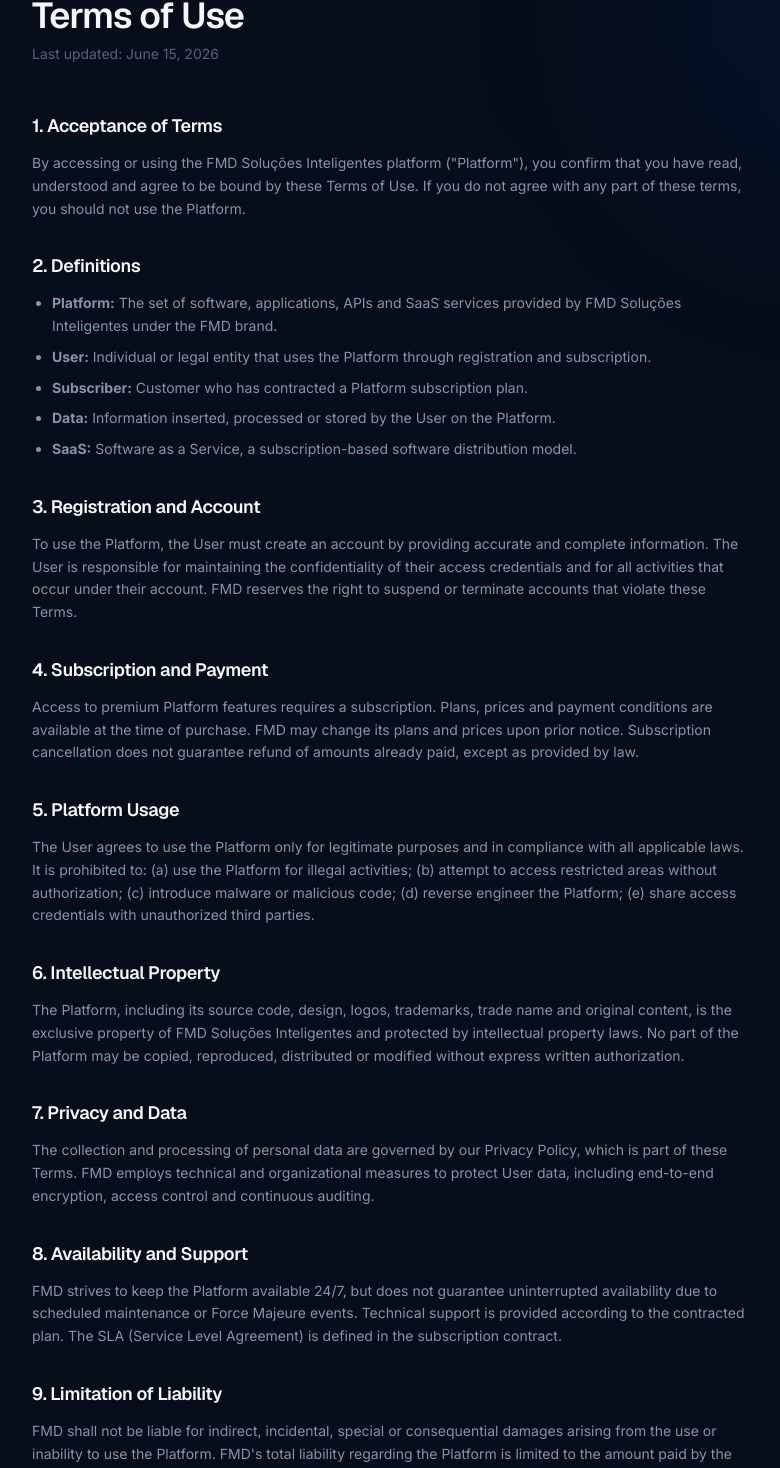
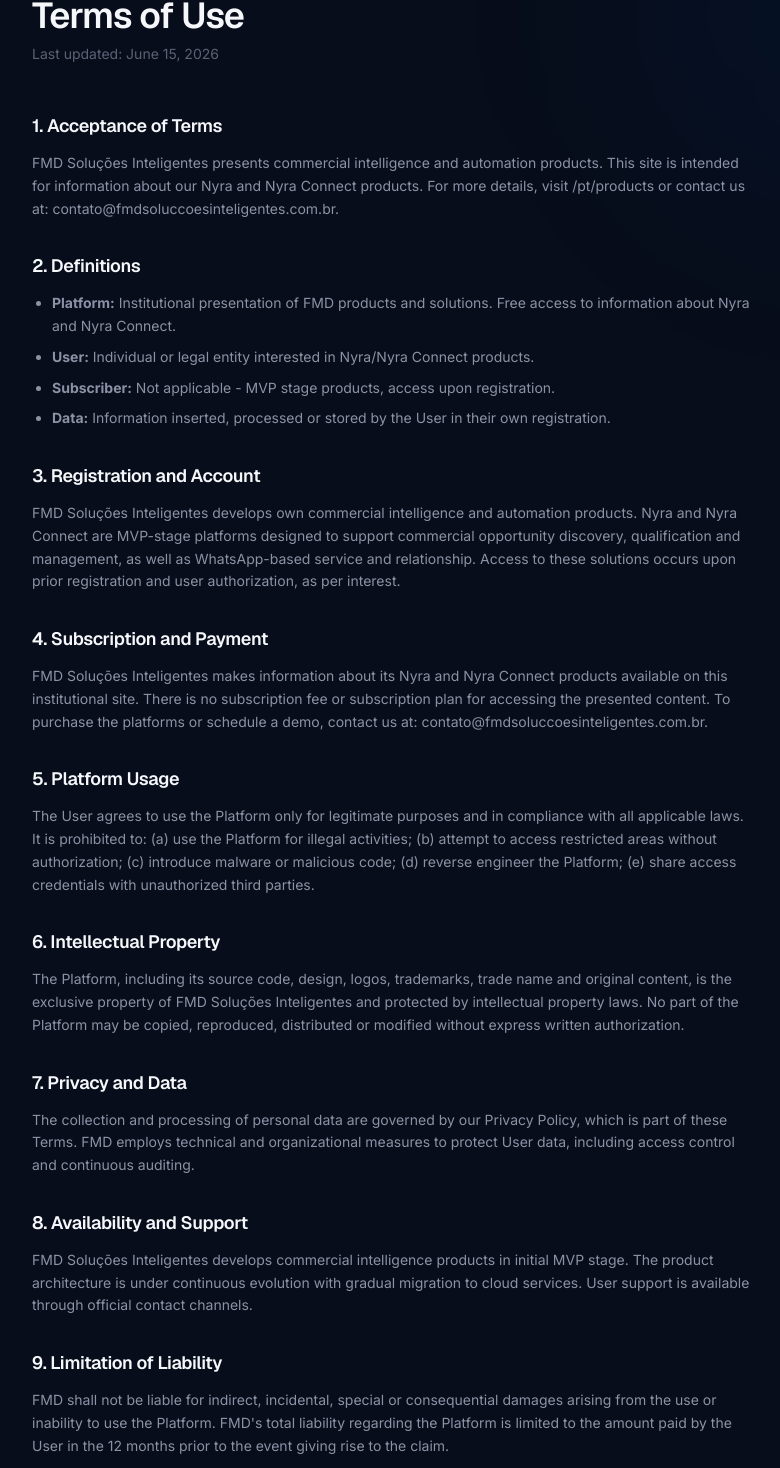
Before and after one commit to fmd-create/sitefmd, a Next.js app: page /en/termos-de-uso in a window 1280 px wide. Shown: the part 185-1653 px from the top of the page, without its empty margins (248-1028 px from the left). Built offline with nearby package versions, Linux system fonts and the light colour scheme.

Commit message:
AWS Activate compliance: adjust technical claims, product listings, and policy documents

```diff
--- a/src/app/[locale]/page.tsx
+++ b/src/app/[locale]/page.tsx
@@ -389,7 +389,7 @@
                   icon: Server,
                   title: "Arquitetura Modular",
                   desc: "Sistemas projetados em camadas independentes que evoluem separadamente. Cada módulo escala sob demanda sem reescritas.",
-                  tags: ["Microsserviços", "Clean Architecture", "Evolução contínua"]
+                  tags: ["Clean Architecture", "Evolução contínua"]
                 },
                 {
                   icon: Lock,
@@ -401,7 +401,7 @@
                   icon: Zap,
                   title: "Escalabilidade",
                   desc: "Arquitetura preparada para crescimento. Cada módulo escala independentemente — sem interrupções, sem limites artificiais.",
-                  tags: ["Microsserviços", "Elasticidade", "Alta performance"]
+                  tags: ["Elasticidade", "Performance"]
                 }
               ].map((pillar) => (
                 <RevealOnScroll key={pillar.title}>
--- a/src/app/[locale]/termos-de-uso/layout.tsx
+++ b/src/app/[locale]/termos-de-uso/layout.tsx
@@ -7,8 +7,8 @@
 };
 
 const descriptions: Record<string, string> = {
-  pt: "Termos de Uso da plataforma FMD Soluções Inteligentes. Condições gerais para utilização dos nossos serviços e produtos SaaS.",
-  en: "Terms of Use for the FMD Soluções Inteligentes platform. General conditions for using our SaaS services and products.",
+  pt: "Termos de Uso da FMD Soluções Inteligentes. Condições gerais para utilização do site e produtos Nyra/Nyra Connect.",
+  en: "Terms of Use for FMD Soluções Inteligentes. General conditions for using the website and Nyra/Nyra Connect products.",
 };
 
 export async function generateMetadata({ params }: { params: Promise<{ locale: string }> }): Promise<Metadata> {
--- a/src/app/[locale]/termos-de-uso/page.tsx
+++ b/src/app/[locale]/termos-de-uso/page.tsx
@@ -42,8 +42,8 @@
                 </h2>
                 <p>
                   {isPt
-                    ? "Ao acessar ou utilizar a plataforma FMD Soluções Inteligentes (\"Plataforma\"), você confirma que leu, entendeu e concorda em estar vinculado a estes Termos de Uso. Se você não concordar com qualquer parte destes termos, não deverá utilizar a Plataforma."
-                    : "By accessing or using the FMD Soluções Inteligentes platform (\"Platform\"), you confirm that you have read, understood and agree to be bound by these Terms of Use. If you do not agree with any part of these terms, you should not use the Platform."}
+                    ? "A FMD Soluções Inteligentes apresenta produtos e soluções de inteligência comercial e automação. Este site destina-se a informações sobre nossos produtos Nyra e Nyra Connect. Para mais detalhes, acesse /pt/products ou entre em contato pelo e-mail: contato@fmdsoluccoesinteligentes.com.br."
+                    : "FMD Soluções Inteligentes presents commercial intelligence and automation products. This site is intended for information about our Nyra and Nyra Connect products. For more details, visit /pt/products or contact us at: contato@fmdsoluccoesinteligentes.com.br."}
                 </p>
               </section>
 
@@ -54,19 +54,17 @@
                 <ul className="list-disc pl-5 space-y-2">
                   {isPt ? (
                     <>
-                      <li><strong>Plataforma:</strong> Conjunto de software, aplicações, APIs e serviços SaaS fornecidos pela FMD Soluções Inteligentes sob a marca FMD.</li>
-                      <li><strong>Usuário:</strong> Pessoa física ou jurídica que utiliza a Plataforma mediante cadastro e assinatura.</li>
-                      <li><strong>Assinante:</strong> Cliente que contratou um plano de assinatura da Plataforma.</li>
-                      <li><strong>Dados:</strong> Informações inseridas, processadas ou armazenadas pelo Usuário na Plataforma.</li>
-                      <li><strong>SaaS:</strong> Software como Serviço, modelo de distribuição de software sob assinatura.</li>
+                      <li><strong>Plataforma:</strong> Apresentação institucional de produtos e soluções FMD. Acesso gratuito a informações sobre Nyra e Nyra Connect.</li>
+                      <li><strong>Usuário:</strong> Pessoa física ou jurídica interessada em produtos Nyra/Nyra Connect.</li>
+                      <li><strong>Assinante:</strong> Não aplica - produtos em estágio MVP, acesso mediante cadastro.</li>
+                      <li><strong>Dados:</strong> Informações inseridas, processadas ou armazenadas pelo Usuário em cadastro próprio.</li>
                     </>
                   ) : (
                     <>
-                      <li><strong>Platform:</strong> The set of software, applications, APIs and SaaS services provided by FMD Soluções Inteligentes under the FMD brand.</li>
-                      <li><strong>User:</strong> Individual or legal entity that uses the Platform through registration and subscription.</li>
-                      <li><strong>Subscriber:</strong> Customer who has contracted a Platform subscription plan.</li>
-                      <li><strong>Data:</strong> Information inserted, processed or stored by the User on the Platform.</li>
-                      <li><strong>SaaS:</strong> Software as a Service, a subscription-based software distribution model.</li>
+<li><strong>Platform:</strong> Institutional presentation of FMD products and solutions. Free access to information about Nyra and Nyra Connect.</li>
+                      <li><strong>User:</strong> Individual or legal entity interested in Nyra/Nyra Connect products.</li>
+                      <li><strong>Subscriber:</strong> Not applicable - MVP stage products, access upon registration.</li>
+                      <li><strong>Data:</strong> Information inserted, processed or stored by the User in their own registration.</li>
                     </>
                   )}
                 </ul>
@@ -78,8 +76,8 @@
                 </h2>
                 <p>
                   {isPt
-                    ? "Para utilizar a Plataforma, o Usuário deverá criar uma conta fornecendo informações precisas e completas. O Usuário é responsável por manter a confidencialidade de suas credenciais de acesso e por todas as atividades que ocorrerem em sua conta. A FMD reserva-se o direito de suspender ou encerrar contas que violem estes Termos."
-                    : "To use the Platform, the User must create an account by providing accurate and complete information. The User is responsible for maintaining the confidentiality of their access credentials and for all activities that occur under their account. FMD reserves the right to suspend or terminate accounts that violate these Terms."}
+                    ? "A FMD Soluções Inteligentes desenvolve produtos próprios de inteligência comercial e automação. A NYRA e a NYRA Connect são plataformas em estágio MVP, projetadas para apoiar a descoberta, qualificação e gestão de oportunidades comerciais, bem como atendimento e relacionamento via WhatsApp. O acesso a estas soluções ocorre mediante cadastro prévio e autorização, conforme interesse do usuário."
+                    : "FMD Soluções Inteligentes develops own commercial intelligence and automation products. Nyra and Nyra Connect are MVP-stage platforms designed to support commercial opportunity discovery, qualification and management, as well as WhatsApp-based service and relationship. Access to these solutions occurs upon prior registration and user authorization, as per interest."}
                 </p>
               </section>
 
@@ -89,8 +87,8 @@
                 </h2>
                 <p>
                   {isPt
-                    ? "O acesso a funcionalidades premium da Plataforma requer a contratação de uma assinatura. Os planos, preços e condições de pagamento estão disponíveis no momento da contratação. A FMD poderá alterar seus planos e preços mediante aviso prévio. O cancelamento da assinatura não garante reembolso de valores já pagos, exceto quando previsto em lei."
-                    : "Access to premium Platform features requires a subscription. Plans, prices and payment conditions are available at the time of purchase. FMD may change its plans and prices upon prior notice. Subscription cancellation does not guarantee refund of amounts already paid, except as provided by law."}
+                    ? "A FMD Soluções Inteligentes disponibiliza informações sobre seus produtos Nyra e Nyra Connect neste site institucional. Não há cobrança de assinatura ou plano de assinatura para acesso ao conteúdo apresentado. Para aquisição das plataformas ou agendamento de demonstração, entre em contato pelo e-mail: contato@fmdsoluccoesinteligentes.com.br."
+                    : "FMD Soluções Inteligentes makes information about its Nyra and Nyra Connect products available on this institutional site. There is no subscription fee or subscription plan for accessing the presented content. To purchase the platforms or schedule a demo, contact us at: contato@fmdsoluccoesinteligentes.com.br."}
                 </p>
               </section>
 
@@ -122,8 +120,8 @@
                 </h2>
                 <p>
                   {isPt
-                    ? "A coleta e o tratamento de dados pessoais são regidos pela nossa Política de Privacidade, que integra estes Termos. A FMD emprega medidas técnicas e organizacionais para proteger os dados dos Usuários, incluindo criptografia de ponta a ponta, controle de acesso e auditoria contínua."
-                    : "The collection and processing of personal data are governed by our Privacy Policy, which is part of these Terms. FMD employs technical and organizational measures to protect User data, including end-to-end encryption, access control and continuous auditing."}
+                    ? "A coleta e o tratamento de dados pessoais são regidos pela nossa Política de Privacidade, que integra estes Termos. A FMD emprega medidas técnicas e organizacionais para proteger os dados dos Usuários, incluindo controle de acesso e auditoria contínua."
+                    : "The collection and processing of personal data are governed by our Privacy Policy, which is part of these Terms. FMD employs technical and organizational measures to protect User data, including access control and continuous auditing."}
                 </p>
               </section>
 
@@ -133,8 +131,8 @@
                 </h2>
                 <p>
                   {isPt
-                    ? "A FMD se esforça para manter a Plataforma disponível 24/7, mas não garante disponibilidade ininterrupta devido a manutenções programadas ou Eventos de Força Maior. O suporte técnico é fornecido conforme o plano contratado. O SLA (Acordo de Nível de Serviço) é definido no contrato de assinatura."
-                    : "FMD strives to keep the Platform available 24/7, but does not guarantee uninterrupted availability due to scheduled maintenance or Force Majeure events. Technical support is provided according to the contracted plan. The SLA (Service Level Agreement) is defined in the subscription contract."}
+                    ? "A FMD Soluções Inteligentes desenvolve produtos de inteligência comercial em estágio inicial (MVP). A arquitetura dos produtos está em evolução contínua com migração gradual para serviços de nuvem. O suporte ao usuário está disponível pelos canais de contato oficiais."
+                    : "FMD Soluções Inteligentes develops commercial intelligence products in initial MVP stage. The product architecture is under continuous evolution with gradual migration to cloud services. User support is available through official contact channels."}
                 </p>
               </section>
 
--- a/src/i18n/messages/en.json
+++ b/src/i18n/messages/en.json
@@ -55,7 +55,7 @@
     "methodology": {
       "badge": "Architecture",
       "headline": "Modular. Secure. Scalable.",
-      "subtitle": "Built for continuous evolution with the highest engineering standards.",
+      "subtitle": "Built for continuous evolution with good engineering practices.",
       "steps": [
         { "label": "Modular Architecture", "desc": "Systems in independent layers" },
         { "label": "Security by Design", "desc": "Protection built into development" },
@@ -125,7 +125,7 @@
     "ai_tech": "Python | PyTorch | TensorFlow | Hugging Face | LangChain | OpenAI | Anthropic | Qdrant | Milvus | MLflow",
     "ai_results": "Production models | Operational cost reduction | Complex decision automation",
     "software": "Software Engineering",
-    "software_desc": "Clean architecture, microservices, REST APIs, scalable systems and complete SaaS platforms. Enterprise standards and engineering best practices.",
+    "software_desc": "Clean architecture, microservices, REST APIs, scalable systems and commercial intelligence platforms. Enterprise standards and engineering best practices.",
     "software_problem": "Legacy systems accumulate technical debt. Fragile architectures block growth. Every new feature is slower and more expensive than the last.",
     "software_approach": "We design architectures from scratch — or restructure existing systems — with Clean Architecture, DDD, Event-Driven Design and microservices. Every technical decision is a business decision.",
     "software_tech": "TypeScript | Python | Go | Rust | Node.js | Next.js | React | PostgreSQL | Redis | Kafka | Docker | Kubernetes",
--- a/src/i18n/messages/pt.json
+++ b/src/i18n/messages/pt.json
@@ -55,7 +55,7 @@
     "methodology": {
       "badge": "Arquitetura",
       "headline": "Modular. Segura. Escalável.",
-      "subtitle": "Construída para evolução contínua com os mais altos padrões de engenharia.",
+      "subtitle": "Construída para evolução contínua com boas práticas de engenharia.",
       "steps": [
         { "label": "Arquitetura Modular", "desc": "Sistemas em camadas independentes" },
         { "label": "Segurança por Design", "desc": "Proteção incorporada ao desenvolvimento" },
@@ -125,7 +125,7 @@
     "ai_tech": "Python | PyTorch | TensorFlow | Hugging Face | LangChain | OpenAI | Anthropic | Qdrant | Milvus | MLflow",
     "ai_results": "Modelos em produção | Redução de custos operacionais | Automação de decisões complexas",
     "software": "Engenharia de Software",
-    "software_desc": "Arquitetura limpa, microsserviços, APIs REST, sistemas escaláveis e plataformas SaaS completas. Padrões enterprise e boas práticas de engenharia.",
+    "software_desc": "Arquitetura limpa, microsserviços, APIs REST, sistemas escaláveis e plataformas de inteligência comercial. Padrões enterprise e boas práticas de engenharia.",
     "software_problem": "Sistemas legados acumulam dívida técnica. Arquiteturas frágeis travam o crescimento. Cada nova feature é mais lenta e mais cara que a anterior.",
     "software_approach": "Projetamos arquiteturas do zero — ou reestruturamos sistemas existentes — com Clean Architecture, DDD, Event-Driven Design e microsserviços. Cada decisão técnica é uma decisão de negócio.",
     "software_tech": "TypeScript | Python | Go | Rust | Node.js | Next.js | React | PostgreSQL | Redis | Kafka | Docker | Kubernetes",
```
Also changed, not shown: src/app/[locale]/politica-de-privacidade/page.tsx (+3 -4 lines), 1 other file (tests, documents, lock files or other folders).
